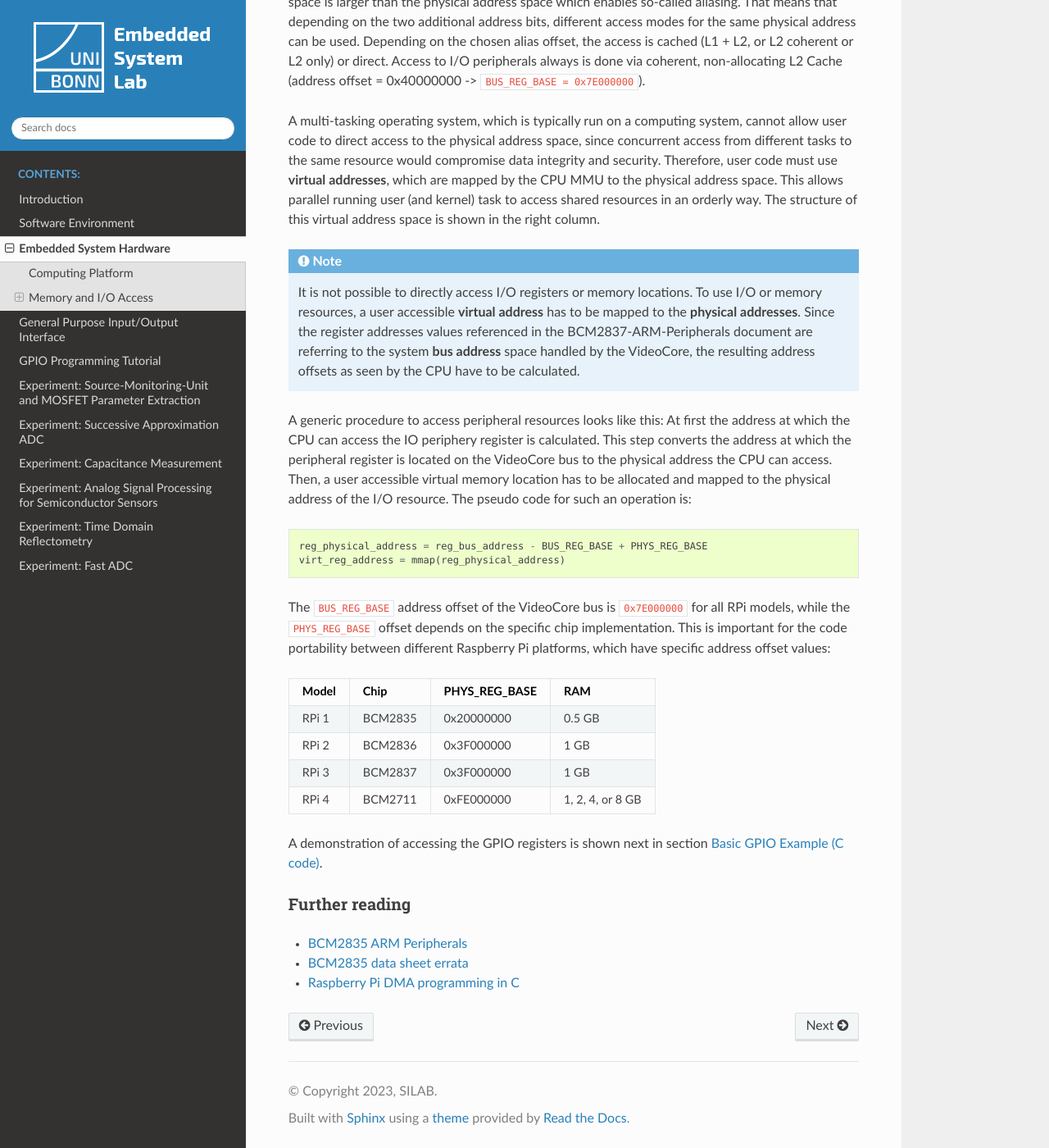
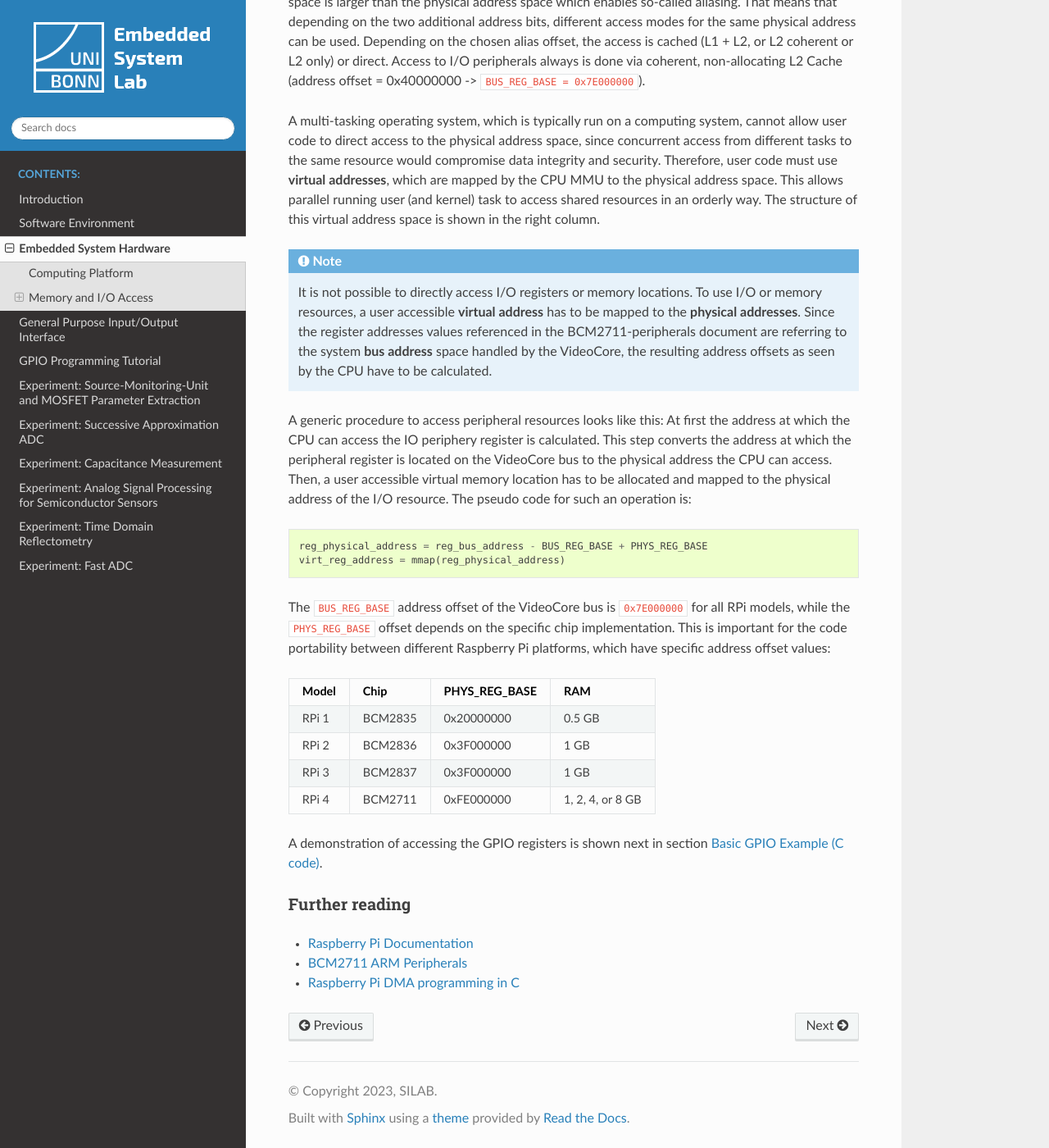
Before and after one commit to SiLab-Bonn/Embedded-System-Lab, a Sphinx documentation site: the page built from docs/source/hardware-intro.rst, in a window 1280 px wide and 1400 px high, scrolled down 2640 px. Shown: the whole window at 82% size. Built offline with Sphinx 7.4.7 and the Read the Docs theme 2.0.0, drawn with Linux system fonts in a browser that asks for light colours; some of the changed text lies outside the part shown.

Commit message:
removed references to (outdated) BCM28xx (RPi2,3) documentation

```diff
--- a/docs/source/gpio.rst
+++ b/docs/source/gpio.rst
@@ -18,7 +18,7 @@ The BCM2711 has 54 general purpose input/output pins of which 28 are available o
 
 There are control registers which configure the GPIO pins to become an input or output pin according to the required functionality. For simple control tasks where timing certainy and speed aren't importantly, this basic appoach of the CPU is manually reading and writing each bit is sufficient. This is often colloquially called `'bit banging' <https://en.wikipedia.org/wiki/Bit_banging>`_.
 
-For more complex tasks and data transfers requiring higher bandwidth, standardized serial protocols are used. To optionally offload some work for the CPU, special hardware blocks are available in the I/O periphery that implement these protocols with precise (i.e. hardware controlled) timing. These blocks are enabled by selecting alternative function modes for a given GPIO pin. Every GPIO pin can carry an alternate function (up to 6) but not every alternate functions is available to a given pin as described in Table 6-31 in :download:`BCM2837-ARM-Peripherals.pdf <documents/BCM2837-ARM-Peripherals.pdf>` (Page 102, or see `Alternate GPIO Functions`_ below). Note that while this document actually describes a predecessor of the RPi 4's BCM2711 (RPi 1's BCM2835) the description of the GPIO pins and other peripherals is still accurate aside from a few details like bus address offsets (see below).
+For more complex tasks and data transfers requiring higher bandwidth, standardized serial protocols are used. To optionally offload some work for the CPU, special hardware blocks are available in the I/O periphery that implement these protocols with precise (i.e. hardware controlled) timing. These blocks are enabled by selecting alternative function modes for a given GPIO pin. Every GPIO pin can carry an alternate function (up to 6) but not every alternate functions is available to a given pin as described in Table 6-31 in :download:`bcm2711-peripherals.pdf <documents/bcm2711-peripherals.pdf>` (Page 65 ff., or see `Alternate GPIO Functions`_ below).
 
 Basic GPIO Operation
 =====================
--- a/docs/source/hardware-intro.rst
+++ b/docs/source/hardware-intro.rst
@@ -24,7 +24,7 @@ The following is a block diagram of the BCM2711 chip; the specific SOC used in R
 
 Memory and I/O Access
 =====================
-The operating system and the user programs run on a quad-core CPU (ARM Cortex A-72) while graphics/video data processing is handled by VideoCore VPU. Both the CPU and the VPU share the same system memory and peripheral I/O blocks attached to the system bus. The address translation between system bus, CPU, and user and kernel program space is done by so-called memory management units (MMU). One MMU manages the resource sharing between CPU and VPU (VC/ARM MMU) while the other MMU (ARM MMU) maps memory and I/O peripherals to virtual user- and kernel-address space. The following block diagram shows the relations between the different address spaces (see also section 1.2 in :download:`BCM2837-ARM-Peripherals.pdf <documents/BCM2837-ARM-Peripherals.pdf>`):
+The operating system and the user programs run on a quad-core CPU (ARM Cortex A-72) while graphics/video data processing is handled by VideoCore VPU. Both the CPU and the VPU share the same system memory and peripheral I/O blocks attached to the system bus. The address translation between system bus, CPU, and user and kernel program space is done by so-called memory management units (MMU). One MMU manages the resource sharing between CPU and VPU (VC/ARM MMU) while the other MMU (ARM MMU) maps memory and I/O peripherals to virtual user- and kernel-address space. The following block diagram shows the relations between the different address spaces (see also section 1.2 in :download:`bcm2711-peripherals.pdf <documents/bcm2711-peripherals.pdf>`):
 
 .. figure:: images/address_spaces.png
     :width: 800
@@ -38,7 +38,7 @@ The actual access to memory or I/O resources is managed via the VPU MMU which co
 
 A multi-tasking operating system, which is typically run on a computing system, cannot allow user code to direct access to the physical address space, since concurrent access from different tasks to the same resource would compromise data integrity and security. Therefore, user code must use **virtual addresses**, which are mapped by the CPU MMU to the physical address space. This allows parallel running user (and kernel) task to access shared resources in an orderly way. The structure of this virtual address space is shown in the right column.
 
-.. note:: It is not possible to directly access I/O registers or memory locations. To use I/O or memory resources, a user accessible **virtual address** has to be mapped to the **physical addresses**. Since the register addresses values referenced in the BCM2837-ARM-Peripherals document are referring to the system **bus address** space handled by the VideoCore, the resulting address offsets as seen by the CPU have to be calculated.
+.. note:: It is not possible to directly access I/O registers or memory locations. To use I/O or memory resources, a user accessible **virtual address** has to be mapped to the **physical addresses**. Since the register addresses values referenced in the BCM2711-peripherals document are referring to the system **bus address** space handled by the VideoCore, the resulting address offsets as seen by the CPU have to be calculated.
 
 A generic procedure to access peripheral resources looks like this: At first the address at which the CPU can access the IO periphery register is calculated. This step converts the address at which the peripheral register is located on the VideoCore bus to the physical address the CPU can access. Then, a user accessible virtual memory location has to be allocated and mapped to the physical address of the I/O resource. The pseudo code for such an operation is:
 
@@ -65,6 +65,6 @@ A demonstration of accessing the GPIO registers is shown next in section :ref:`g
 
 Further reading
 ---------------
-- `BCM2835 ARM Peripherals <https://www.raspberrypi.org/app/uploads/2012/02/BCM2835-ARM-Peripherals.pdf>`_
-- `BCM2835 data sheet errata <https://elinux.org/BCM2835_datasheet_errata>`_
+- `Raspberry Pi Documentation <https://www.raspberrypi.com/documentation/computers/processors.html>`_
+- `BCM2711 ARM Peripherals <https://datasheets.raspberrypi.com/bcm2711/bcm2711-peripherals.pdf>`_
 - `Raspberry Pi DMA programming in C <https://iosoft.blog/2020/05/25/raspberry-pi-dma-programming/>`_
```
Also changed, not shown: docs/source/.embedded-system-hardware.rst (+2 -2 lines).
